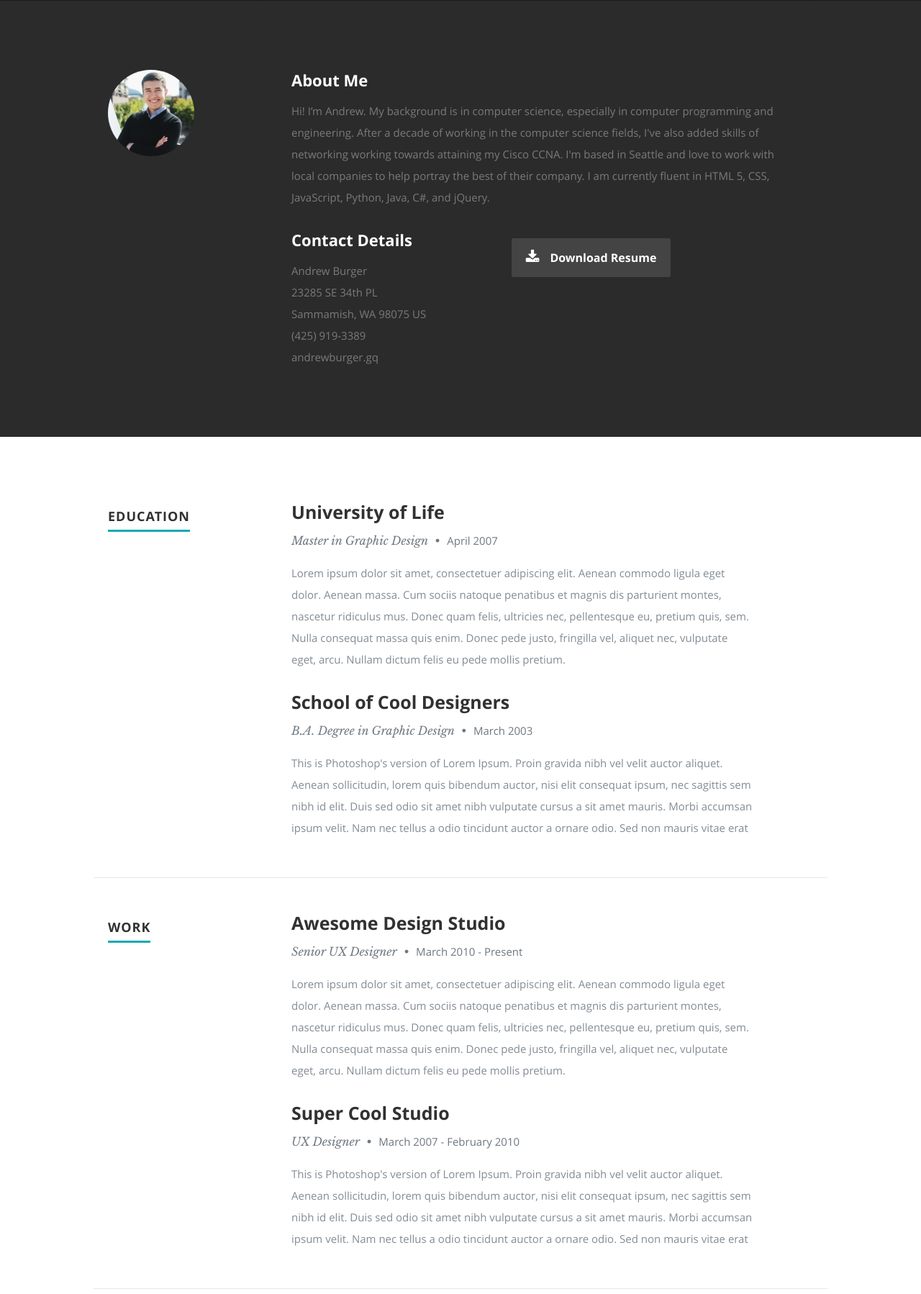
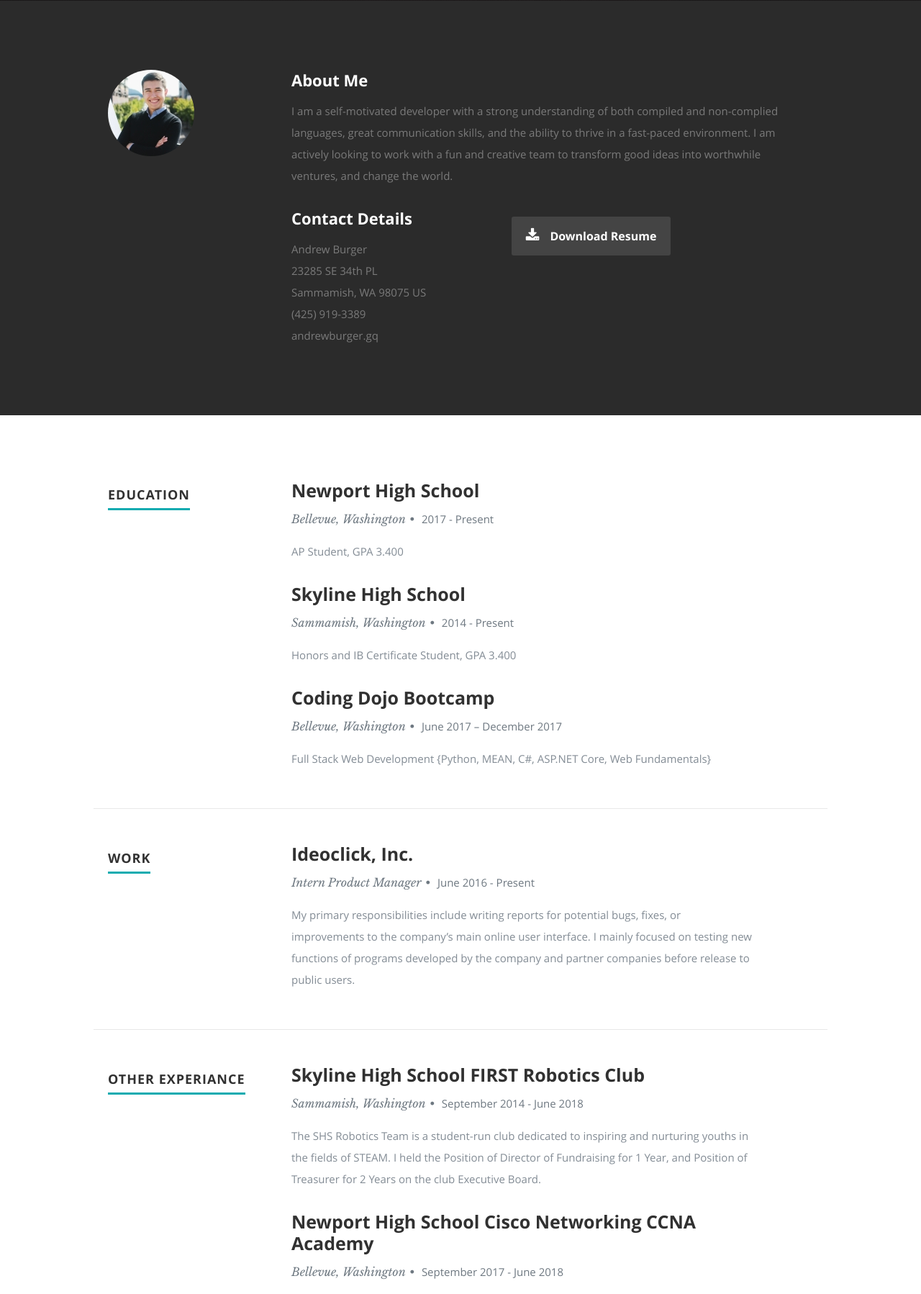
Before and after one commit to andrewixl/andrewresume, a Django app: page / in a window 1280 px wide. Shown: the part 799-2597 px from the top of the page at 72% size. Run offline with Django 3.2, Linux system fonts and the light colour scheme; some libraries are stand-ins or nearby versions.

Commit message:
Data Update

```diff
--- a/apps/main/templates/main/index.html
+++ b/apps/main/templates/main/index.html
@@ -96,10 +96,9 @@
 
             <h2>About Me</h2>
 
-            <p>Hi! I’m Andrew. My background is in computer science, especially in computer programming and engineering.
-              After a decade of working in the computer science fields, I've also added skills of networking working towards attaining my Cisco CCNA.
-              I'm based in Seattle and love to work with local companies to help portray the best of their company.
-              I am currently fluent in HTML 5, CSS, JavaScript, Python, Java, C#, and jQuery.
+            <p>
+              I am  a self-motivated developer with a strong understanding of both compiled and non-complied languages, great communication skills, and the ability to thrive in a fast-paced environment.
+              I am actively looking to work with a fun and creative team to transform good ideas into worthwhile ventures, and change the world.
             </p>
 
             <div class="row">
@@ -147,18 +146,30 @@
 
          <div class="nine columns main-col">
 
+           <div class="row item">
+
+              <div class="twelve columns">
+
+                 <h3>Newport High School</h3>
+                 <p class="info">Bellevue, Washington<span>&bull;</span> <em class="date">2017 - Present</em></p>
+
+                 <p>
+                 AP Student, GPA 3.400
+                 </p>
+
+              </div>
+
+           </div> <!-- item end -->
+
             <div class="row item">
 
                <div class="twelve columns">
 
-                  <h3>University of Life</h3>
-                  <p class="info">Master in Graphic Design <span>&bull;</span> <em class="date">April 2007</em></p>
+                  <h3>Skyline High School</h3>
+                  <p class="info">Sammamish, Washington<span>&bull;</span> <em class="date">2014 - Present</em></p>
 
                   <p>
-                  Lorem ipsum dolor sit amet, consectetuer adipiscing elit. Aenean commodo ligula eget dolor. Aenean massa.
-                  Cum sociis natoque penatibus et magnis dis parturient montes, nascetur ridiculus mus. Donec quam felis,
-                  ultricies nec, pellentesque eu, pretium quis, sem. Nulla consequat massa quis enim.
-                  Donec pede justo, fringilla vel, aliquet nec, vulputate eget, arcu. Nullam dictum felis eu pede mollis pretium.
+                  Honors and IB Certificate Student, GPA 3.400
                   </p>
 
                </div>
@@ -169,14 +180,11 @@
 
                <div class="twelve columns">
 
-                  <h3>School of Cool Designers</h3>
-                  <p class="info">B.A. Degree in Graphic Design <span>&bull;</span> <em class="date">March 2003</em></p>
+                  <h3>Coding Dojo Bootcamp</h3>
+                  <p class="info">Bellevue, Washington<span>&bull;</span> <em class="date">June 2017 – December 2017</em></p>
 
                   <p>
-                  This is Photoshop's version  of Lorem Ipsum. Proin gravida nibh vel velit auctor aliquet.
-                  Aenean sollicitudin, lorem quis bibendum auctor, nisi elit consequat ipsum, nec sagittis sem
-                  nibh id elit. Duis sed odio sit amet nibh vulputate cursus a sit amet mauris. Morbi accumsan
-                  ipsum velit. Nam nec tellus a odio tincidunt auctor a ornare odio. Sed non  mauris vitae erat
+                  Full Stack Web Development {Python, MEAN, C#, ASP.NET Core, Web Fundamentals}
                   </p>
 
                </div>
@@ -202,14 +210,74 @@
 
                <div class="twelve columns">
 
-                  <h3>Awesome Design Studio</h3>
-                  <p class="info">Senior UX Designer <span>&bull;</span> <em class="date">March 2010 - Present</em></p>
+                  <h3>Ideoclick, Inc.</h3>
+                  <p class="info">Intern Product Manager<span>&bull;</span> <em class="date">June 2016 - Present</em></p>
 
                   <p>
-                  Lorem ipsum dolor sit amet, consectetuer adipiscing elit. Aenean commodo ligula eget dolor. Aenean massa.
-                  Cum sociis natoque penatibus et magnis dis parturient montes, nascetur ridiculus mus. Donec quam felis,
-                  ultricies nec, pellentesque eu, pretium quis, sem. Nulla consequat massa quis enim.
-                  Donec pede justo, fringilla vel, aliquet nec, vulputate eget, arcu. Nullam dictum felis eu pede mollis pretium.
+                    My primary responsibilities include writing reports for potential bugs, fixes, or improvements to the company’s main online user interface.
+                    I mainly focused on testing new functions of programs developed by the company and partner companies before release to public users.
+                  </p>
+
+               </div>
+
+            </div> <!-- item end -->
+
+         </div> <!-- main-col end -->
+
+      </div> <!-- End Work -->
+
+      <!-- Other Experiance
+      ----------------------------------------------- -->
+      <div class="row work">
+
+         <div class="three columns header-col">
+            <h1><span>Other Experiance</span></h1>
+         </div>
+
+         <div class="nine columns main-col">
+
+           <div class="row item">
+
+              <div class="twelve columns">
+
+                 <h3>Skyline High School FIRST Robotics Club</h3>
+                 <p class="info">Sammamish, Washington<span>&bull;</span> <em class="date">September 2014 - June 2018</em></p>
+
+                 <p>
+                   The SHS Robotics Team is a student-run club dedicated to inspiring and nurturing youths in the fields of STEAM.
+                   I held the Position of Director of Fundraising for 1 Year, and Position of Treasurer for 2 Years on the club Executive Board.
+                 </p>
+
+              </div>
+
+           </div> <!-- item end -->
+
+           <div class="row item">
+
+              <div class="twelve columns">
+
+                 <h3>Newport High School Cisco Networking CCNA Academy</h3>
+                 <p class="info">Bellevue, Washington<span>&bull;</span> <em class="date">September 2017 - June 2018</em></p>
+
+                 <p>
+                  This course, presented by Cisco Certified instructors, provides students with classroom and laboratory experience in how to design, build, and manage corporate enterprise networks.
+                  Instruction included: safety, networking, network terminology and protocols, LANS, WANS, OSI model, cabling, router programming, Ethernet, Fiber Optics, and TCP/IP and network standards.
+                 </p>
+
+              </div>
+
+           </div> <!-- item end -->
+
+            <div class="row item">
+
+               <div class="twelve columns">
+
+                  <h3>Java 1 & 2 Program Development Course</h3>
+                  <p class="info">University of Washington PCE<span>&bull;</span> <em class="date">June 2016 - July 2016</em></p>
+
+                  <p>
+                    Fundamentals taughted included Algorithms, Loops, Exception Handling, Graphical User Interfaces, Object-Oriented Programming, and Polymorphism.
+                    Actively developed and tested new applications to be used in Skyline High School Robotics for Attendance and Purchase Order Management.
                   </p>
 
                </div>
@@ -220,14 +288,28 @@
 
                <div class="twelve columns">
 
-                  <h3>Super Cool Studio</h3>
-                  <p class="info">UX Designer <span>&bull;</span> <em class="date">March 2007 - February 2010</em></p>
+                  <h3>Mobile Application Development Course</h3>
+                  <p class="info">DigiPen Institute of Technology<span>&bull;</span> <em class="date">June 2013 - July 2013</em></p>
 
                   <p>
-                  This is Photoshop's version  of Lorem Ipsum. Proin gravida nibh vel velit auctor aliquet.
-                  Aenean sollicitudin, lorem quis bibendum auctor, nisi elit consequat ipsum, nec sagittis sem
-                  nibh id elit. Duis sed odio sit amet nibh vulputate cursus a sit amet mauris. Morbi accumsan
-                  ipsum velit. Nam nec tellus a odio tincidunt auctor a ornare odio. Sed non  mauris vitae erat
+                    Primary responsibilities included the development of a new original Android Application.
+                    I developed and tested an adventure, role playing, strategy video game, “Zombie Apocalypse 3033”.
+                  </p>
+
+               </div>
+
+            </div> <!-- item end -->
+
+            <div class="row item">
+
+               <div class="twelve columns">
+
+                  <h3>Introduction to Computer Science Course</h3>
+                  <p class="info">DigiPen Institute of Technology<span>&bull;</span> <em class="date">June 2012 - July 2012</em></p>
+
+                  <p>
+                    I developed an interactive game where players work through levels of increasing difficulty, “Super Space Fighters”.
+                    Created and tested the game in the language C++ with the ProjectFun code blender.
                   </p>
 
                </div>
@@ -236,7 +318,7 @@
 
          </div> <!-- main-col end -->
 
-      </div> <!-- End Work -->
+      </div> <!-- End Other Experiance -->
 
 
       <!-- Skills
```
